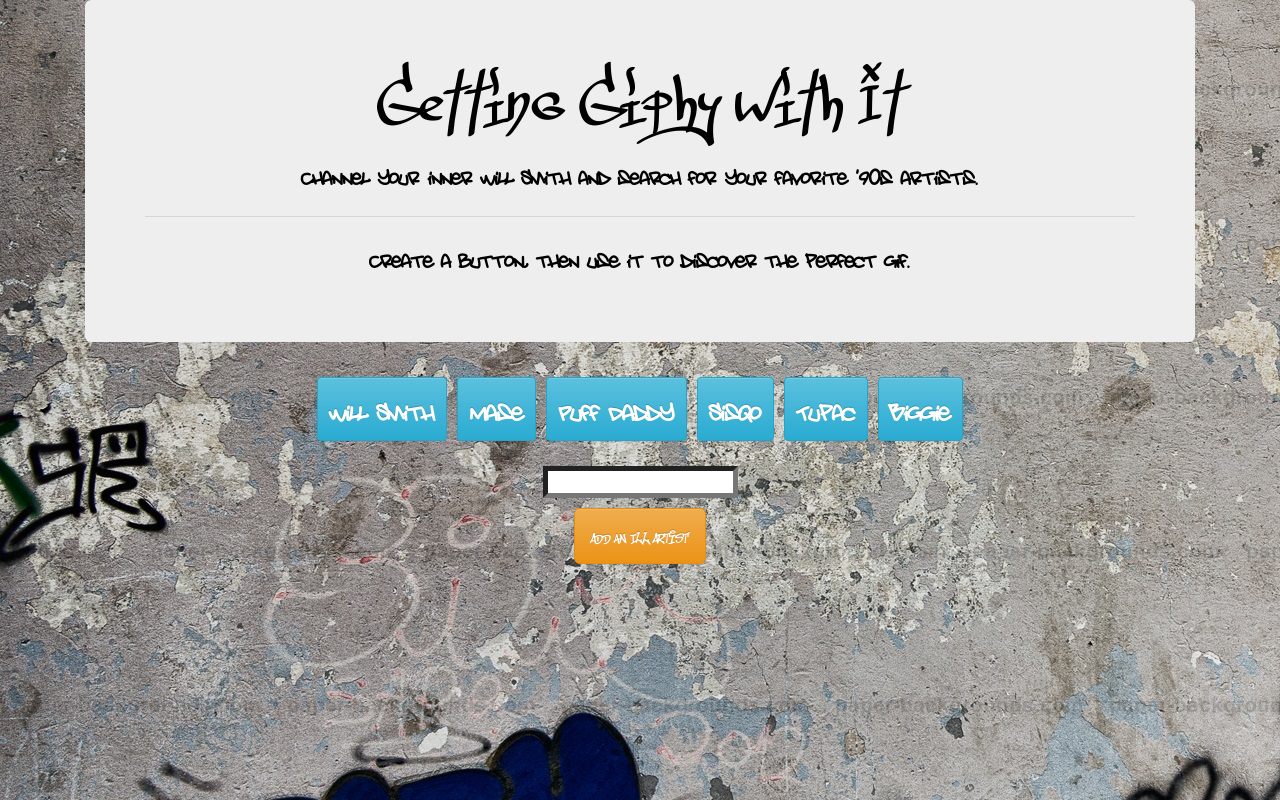
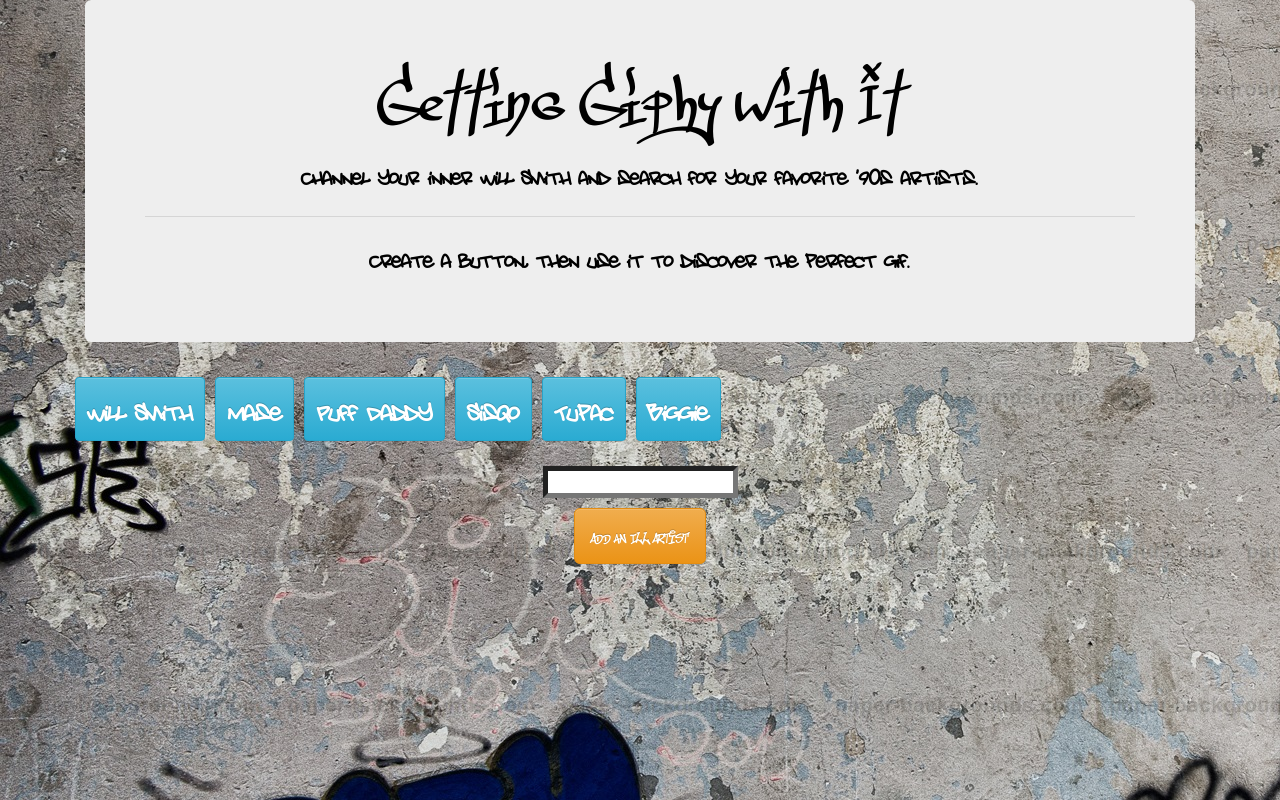
Before and after one commit to jsoranno/GettingGiphyWithIt, a PHP site: page / in a window 1280 px wide. Run offline with PHP 8.4, Linux system fonts and the light colour scheme; some libraries are stand-ins or nearby versions.

Commit message:
Adjusted CSS

```diff
--- a/assets/css/style.css
+++ b/assets/css/style.css
@@ -31,9 +31,10 @@ body p {
 	}
 #gifsView {
 	/*text-align: center;*/
-	column-count: 5;
+	column-count: 4;
 	line-height: 2;
-	font-weight: strong;
+	font-weight: bold;
+	padding: 50px;
 	}
 #addArtist{
 	font-family: 'Fresh';
@@ -43,10 +44,11 @@ body p {
 	text-align: center;
 	font-family: 'Fresh';
 	}
-.container {
+/*.container {
 	vertical-align: center;
+	padding: 20px;
 
-	}
+	}*/
 .row {
 	text-align: center;
 	}
@@ -62,8 +64,8 @@ body p {
 
 	}
 
-.clickImage {
+/*.clickImage {
 	-webkit-column-break-inside: avoid;
     page-break-inside: avoid;
     break-inside: avoid;
-}
+}*/
--- a/assets/javascripts/gifs.js
+++ b/assets/javascripts/gifs.js
@@ -31,8 +31,9 @@
                     artistImage.attr('data-animate', results[i].images.fixed_width.url)
                     artistImage.attr('data-state', 'still');
 
+                    p = p.prepend(artistImage);
                     $('#gifsView').append(p);
-                    $('#gifsView').append(artistImage);
+                    //$('#gifsView').append(artistImage);
 				} // end for loop
 			}); //end .done
 } //end displayGifts
--- a/index.html
+++ b/index.html
@@ -29,13 +29,13 @@
 		</div>
 
 	<div class="row">
-		<div class="col-lg-12">
+		<!-- <div class="col-lg-12"> -->
 			<!-- Form to input search -->
 			<div id="buttonsView">
 			<!-- close buttonsView -->
 			</div>
 		<!-- close column -->
-		</div>
+		<!-- </div> -->
 	<!-- close row -->
 	</div>
 
```
